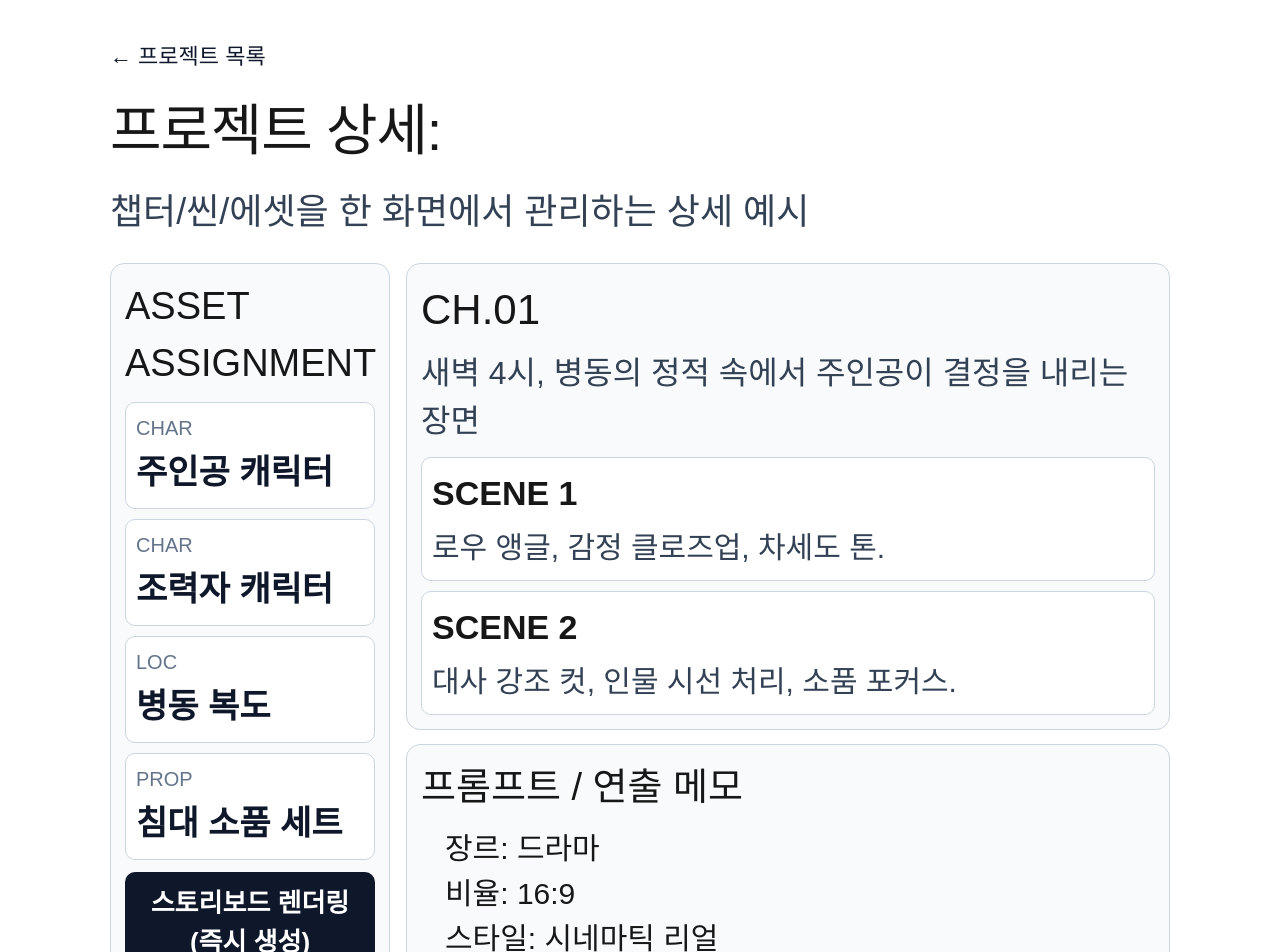
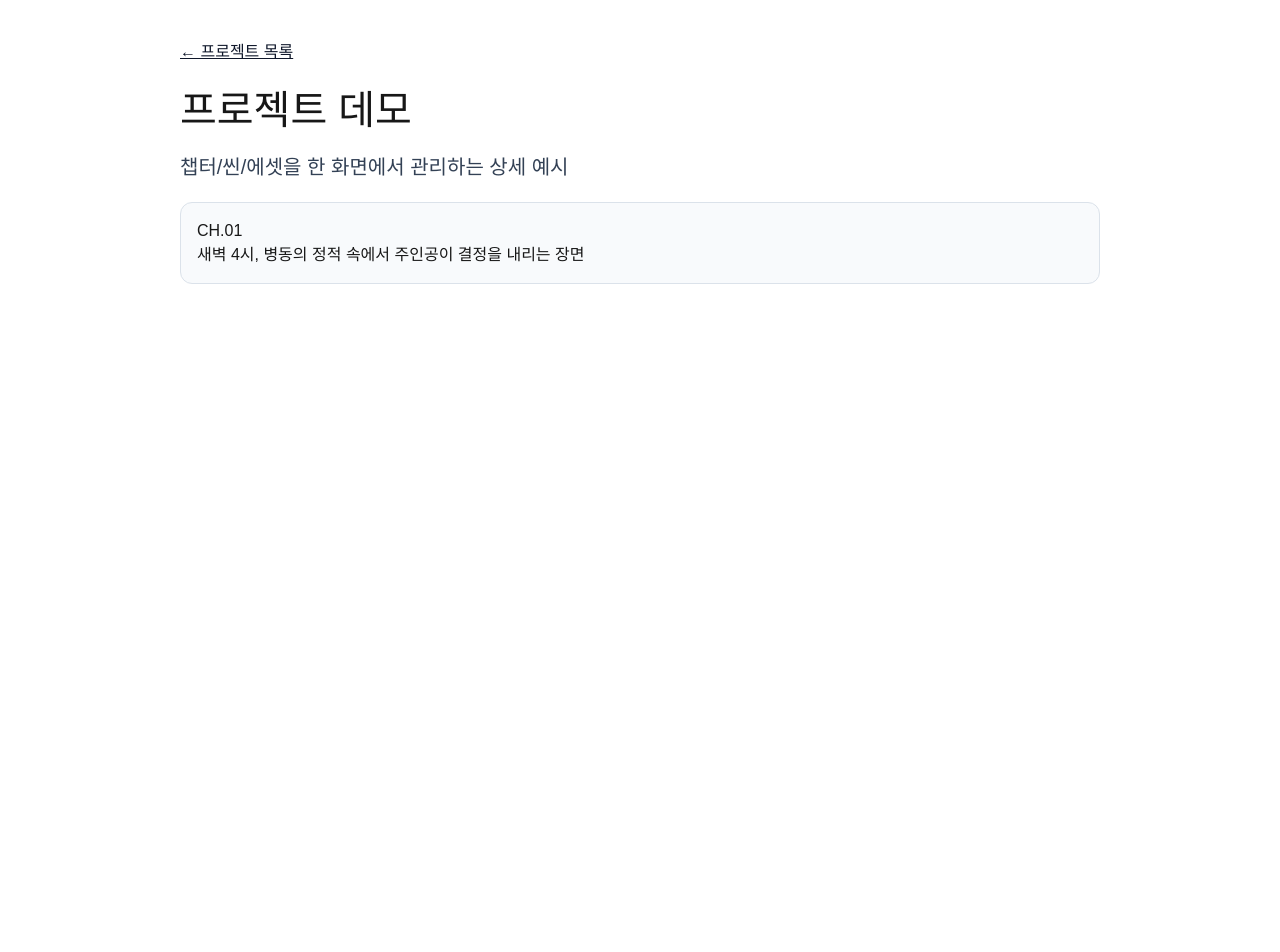
Before and after one commit to rcliferclife-rgb/story-studio-frontend, a Next.js app in the folder story-studio-frontend/: page /projects/demo in a window 1280 px wide. Shown: the top 952 px of the page. After the commit the page ends 800 px from the top, so only its background shows below. Built offline with nearby package versions, Linux system fonts and the light colour scheme.

Commit message:
Update page.tsx

```diff
--- a/story-studio-frontend/app/projects/[id]/page.tsx
+++ b/story-studio-frontend/app/projects/[id]/page.tsx
@@ -1,188 +1,36 @@
 import Link from "next/link";
 import { notFound } from "next/navigation";
-import type { CSSProperties } from "react";
 import { projects } from "../data";
 
 type PageProps = {
   params: { id: string };
 };
 
+// 정적 배포(output: "export")일 때 필수
+export function generateStaticParams() {
+  return projects.map((p) => ({ id: p.id }));
+}
+
 export default function ProjectDetailPage({ params }: PageProps) {
   const project = projects.find((p) => p.id === params.id);
 
-  if (!project) {
-    notFound();
-  }
+  if (!project) notFound();
 
   return (
-    <main style={styles.page}>
+    <main style={{ maxWidth: 960, margin: "40px auto", padding: "0 20px", fontFamily: "sans-serif" }}>
       <div style={{ marginBottom: 16 }}>
-        <Link href="/projects" style={styles.backLink}>
+        <Link href="/projects" style={{ textDecoration: "underline", color: "#0f172a" }}>
           ← 프로젝트 목록
         </Link>
       </div>
 
-      <h1 style={styles.title}>프로젝트 상세:</h1>
-      <p style={styles.summary}>{project.summary}</p>
+      <h1 style={{ fontSize: 40, margin: "0 0 12px" }}>{project.name}</h1>
+      <p style={{ fontSize: 20, color: "#334155", marginBottom: 20 }}>{project.summary}</p>
 
-      <div style={styles.layout}>
-        <aside style={styles.leftPanel}>
-          <h3 style={styles.sectionTitle}>ASSET ASSIGNMENT</h3>
-          <div style={{ display: "grid", gap: 10 }}>
-            {project.assets.map((asset, idx) => (
-              <div key={`${asset.kind}-${asset.title}-${idx}`} style={styles.assetCard}>
-                <div style={styles.assetKind}>{asset.kind}</div>
-                <strong style={styles.assetTitle}>{asset.title}</strong>
-              </div>
-            ))}
-          </div>
-
-          <button style={styles.renderButton}>스토리보드 렌더링(즉시 생성)</button>
-        </aside>
-
-        <section style={styles.rightPanel}>
-          <div style={styles.block}>
-            <h2 style={styles.chapter}>{project.chapter}</h2>
-            <p style={styles.chapterDesc}>{project.chapterDescription}</p>
-
-            <div style={{ display: "grid", gap: 10 }}>
-              {project.scenes.map((scene, idx) => (
-                <div key={`${scene.title}-${idx}`} style={styles.sceneCard}>
-                  <strong style={styles.sceneTitle}>{scene.title}</strong>
-                  <p style={styles.sceneDesc}>{scene.description}</p>
-                </div>
-              ))}
-            </div>
-          </div>
-
-          <div style={styles.block}>
-            <h3 style={styles.sectionTitle}>프롬프트 / 연출 메모</h3>
-            <ul style={styles.list}>
-              <li>장르: {project.memo.genre}</li>
-              <li>비율: {project.memo.ratio}</li>
-              <li>스타일: {project.memo.style}</li>
-              <li>무드: {project.memo.mood}</li>
-            </ul>
-          </div>
-
-          <div style={styles.block}>
-            <h3 style={styles.sectionTitle}>다음 작업</h3>
-            <ol style={styles.list}>
-              {project.nextTasks.map((task, idx) => (
-                <li key={`${task}-${idx}`}>{task}</li>
-              ))}
-            </ol>
-          </div>
-        </section>
-      </div>
+      <section style={{ border: "1px solid #dbe2ea", borderRadius: 12, padding: 16, background: "#f8fafc" }}>
+        <h2 style={{ marginTop: 0 }}>{project.chapter}</h2>
+        <p>{project.chapterDescription}</p>
+      </section>
     </main>
   );
 }
-
-const styles: Record<string, CSSProperties> = {
-  page: {
-    maxWidth: 1100,
-    margin: "40px auto",
-    padding: "0 20px",
-    fontFamily: "sans-serif",
-  },
-  backLink: {
-    color: "#0f172a",
-    textDecoration: "none",
-    fontSize: 22,
-  },
-  title: {
-    fontSize: 56,
-    margin: "0 0 12px",
-    letterSpacing: "-0.02em",
-  },
-  summary: {
-    fontSize: 36,
-    color: "#334155",
-    margin: "0 0 24px",
-  },
-  layout: {
-    display: "grid",
-    gridTemplateColumns: "280px 1fr",
-    gap: 16,
-  },
-  leftPanel: {
-    border: "1px solid #cbd5e1",
-    borderRadius: 14,
-    padding: 14,
-    background: "#f8fafc",
-    height: "fit-content",
-  },
-  rightPanel: {
-    display: "grid",
-    gap: 14,
-  },
-  block: {
-    border: "1px solid #cbd5e1",
-    borderRadius: 14,
-    padding: 14,
-    background: "#f8fafc",
-  },
-  sectionTitle: {
-    fontSize: 38,
-    margin: "0 0 10px",
-  },
-  chapter: {
-    fontSize: 42,
-    margin: "0 0 8px",
-  },
-  chapterDesc: {
-    fontSize: 32,
-    margin: "0 0 12px",
-    color: "#334155",
-  },
-  assetCard: {
-    border: "1px solid #cbd5e1",
-    borderRadius: 10,
-    padding: 10,
-    background: "white",
-  },
-  assetKind: {
-    fontSize: 20,
-    color: "#64748b",
-    marginBottom: 4,
-  },
-  assetTitle: {
-    fontSize: 34,
-    color: "#0f172a",
-  },
-  renderButton: {
-    marginTop: 12,
-    width: "100%",
-    border: "none",
-    borderRadius: 10,
-    padding: "12px 10px",
-    background: "#0f172a",
-    color: "white",
-    fontSize: 26,
-    fontWeight: 700,
-    cursor: "pointer",
-  },
-  sceneCard: {
-    border: "1px solid #cbd5e1",
-    borderRadius: 10,
-    padding: 10,
-    background: "white",
-  },
-  sceneTitle: {
-    display: "block",
-    fontSize: 34,
-    marginBottom: 6,
-  },
-  sceneDesc: {
-    margin: 0,
-    fontSize: 30,
-    color: "#334155",
-  },
-  list: {
-    margin: 0,
-    paddingLeft: 24,
-    fontSize: 30,
-    lineHeight: 1.5,
-  },
-};
```
